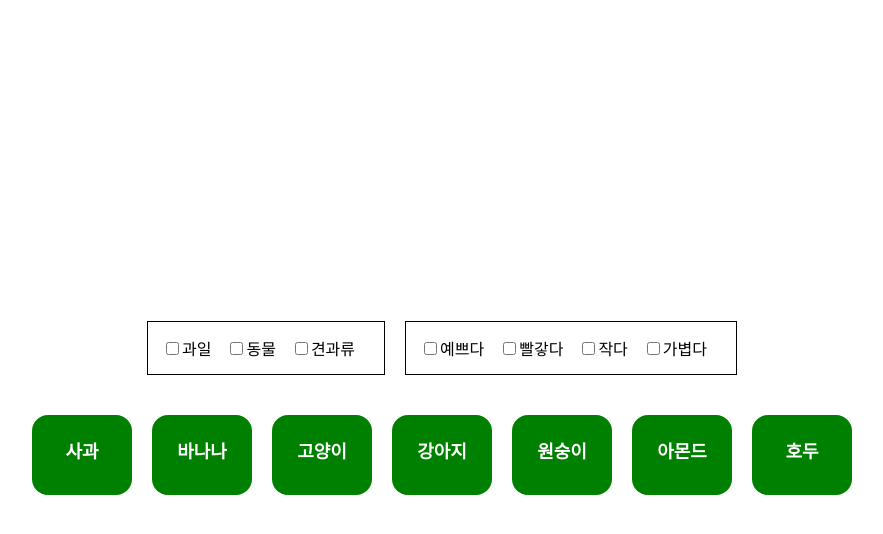
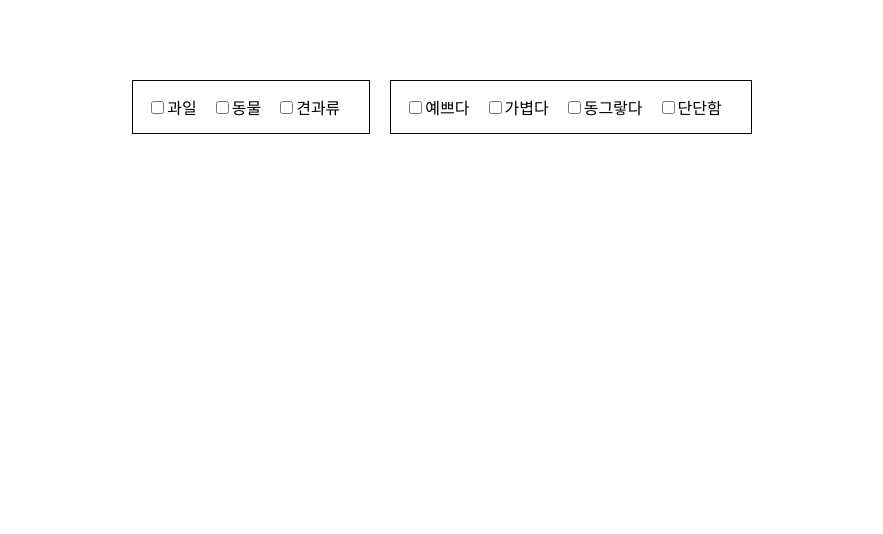
Before and after one commit to rious275/feature-filter, a React (Create React App) app: page / in a window 1280 px wide. Shown: the top 534 px of the page, without its empty margins (198-1081 px from the left). Built offline with nearby package versions, Linux system fonts and the light colour scheme.

Commit message:
Update: 단일 필터 구현 완료

```diff
--- a/public/data/requests.json
+++ b/public/data/requests.json
@@ -3,13 +3,13 @@
     {
       "id": 1,
       "name": "사과",
-      "material": ["예쁘다", "작다"],
+      "material": ["예쁘다", "동그랗다"],
       "kinds": "과일"
     },
     {
       "id": 2,
       "name": "바나나",
-      "material": ["작다"],
+      "material": ["예쁘다"],
       "kinds": "과일"
     },
     {
@@ -33,13 +33,13 @@
     {
       "id": 6,
       "name": "아몬드",
-      "material": ["작다"],
+      "material": ["동그랗다"],
       "kinds": "견과류"
     },
     {
       "id": 7,
       "name": "호두",
-      "material": ["단단함", "작다"],
+      "material": ["단단함", "동그랗다"],
       "kinds": "견과류"
     }
   ]
--- a/src/App.js
+++ b/src/App.js
@@ -13,50 +13,80 @@ function App() {
     .then(res => setDataList(res.data.requests));
   }, [])
 
-  const checkVal = (e) => {
-    console.log(`e`, e.target.value);
+  const checkFilter = (e) => {
+    const value = e.target.value;
+    const text = e.target.nextElementSibling.innerText;
+    const checked = e.target.checked;
+
+    if (checked) {
+      filtering(value, text);
+    } else {
+      remove(value, text);
+    }
   }
 
-  console.log(`dataList`, dataList)
+  const filtering = (value, text) => {
+    if (value === "kinds") {
+      const filterData = dataList.filter((data) => data[value] === text);
+      setFilterDataList([...filterDataList, ...filterData]);
+    }
+    else if (value === "material") {
+      const filterData = dataList.filter((data) => data[value].includes(text));
+      setFilterDataList([...filterDataList, ...filterData]);
+    }
+  }
+
+  const remove = (value, text) => {
+    if (value === "kinds") {
+      const filterData = filterDataList.filter((data) => data[value] !== text);
+      setFilterDataList(filterData);
+    }
+    else if (value === "material") {
+      const filterData = filterDataList.filter((data) => !data[value].includes(text));
+      setFilterDataList(filterData);
+    }
+  }
+
+  console.log(`filterDataList`, filterDataList)
 
   return (
     <Container>
       <FilterContainer>
         <Filter1>
           <InputDiv>
-            <input onChange={checkVal} value="과일" type="checkbox" />
+            <input onChange={checkFilter} value="kinds" type="checkbox" />
             <span>과일</span>
           </InputDiv>
           <InputDiv>
-            <input onChange={checkVal} value="동물" type="checkbox" />
+            <input onChange={checkFilter} value="kinds" type="checkbox" />
             <span>동물</span>
           </InputDiv>
           <InputDiv>
-            <input onChange={checkVal} value="견과류" type="checkbox" />
+            <input onChange={checkFilter} value="kinds" type="checkbox" />
             <span>견과류</span>
           </InputDiv>
         </Filter1>
         <Filter2>
           <InputDiv>
-            <input onChange={checkVal} value="예쁘다" type="checkbox" />
+            <input onChange={checkFilter} value="material" type="checkbox" />
             <span>예쁘다</span>
           </InputDiv>
           <InputDiv>
-            <input onChange={checkVal} value="빨갛다" type="checkbox" />
-            <span>빨갛다</span>
+            <input onChange={checkFilter} value="material" type="checkbox" />
+            <span>가볍다</span>
           </InputDiv>
           <InputDiv>
-            <input onChange={checkVal} value="작다" type="checkbox" />
-            <span>작다</span>
+            <input onChange={checkFilter} value="material" type="checkbox" />
+            <span>동그랗다</span>
           </InputDiv>
           <InputDiv>
-            <input onChange={checkVal} value="가볍다" type="checkbox" />
-            <span>가볍다</span>
+            <input onChange={checkFilter} value="material" type="checkbox" />
+            <span>단단함</span>
           </InputDiv>
         </Filter2>
       </FilterContainer>
       <CardList>
-        {dataList?.map((data) =>
+        {filterDataList.map((data) =>
           <Card>{data.name}</Card>
         )}
       </CardList>
@@ -69,10 +99,10 @@ export default App;
 const Container = styled.div`
   display: flex;
   flex-direction: column;
-  justify-content: center;
   align-items: center;
 
   height: 100vh;
+  margin-top: 80px;
 `;
 
 const FilterContainer = styled.div`
@@ -102,23 +132,21 @@ const InputDiv = styled.div`
 
 const CardList = styled.div`
   display: flex;
+  flex-wrap: wrap;
 `;
 
 const Card = styled.div`
   width: 100px;
   height: 80px;
-
-  margin: 0 10px;
+  margin: 0 10px 20px;
 
   border-radius: 16px;
 
   text-align: center;
-
   font-size: 18px;
   font-weight: 600;
   line-height: 4.2;
 
   background-color: green;
-
   color: #fff;
 `;
```
